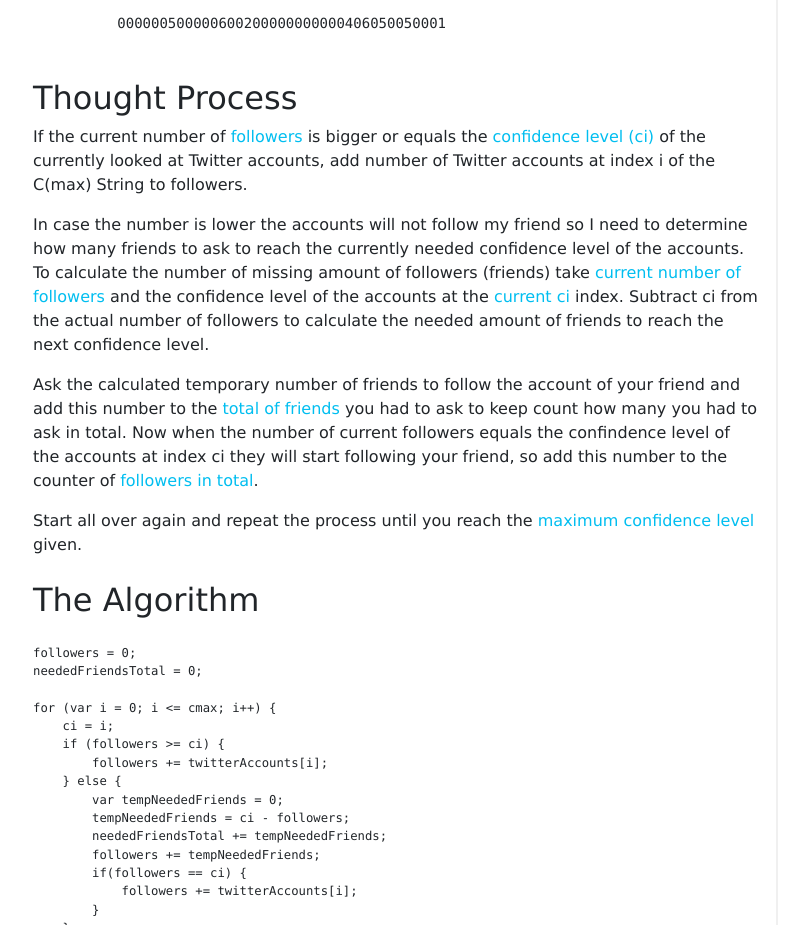
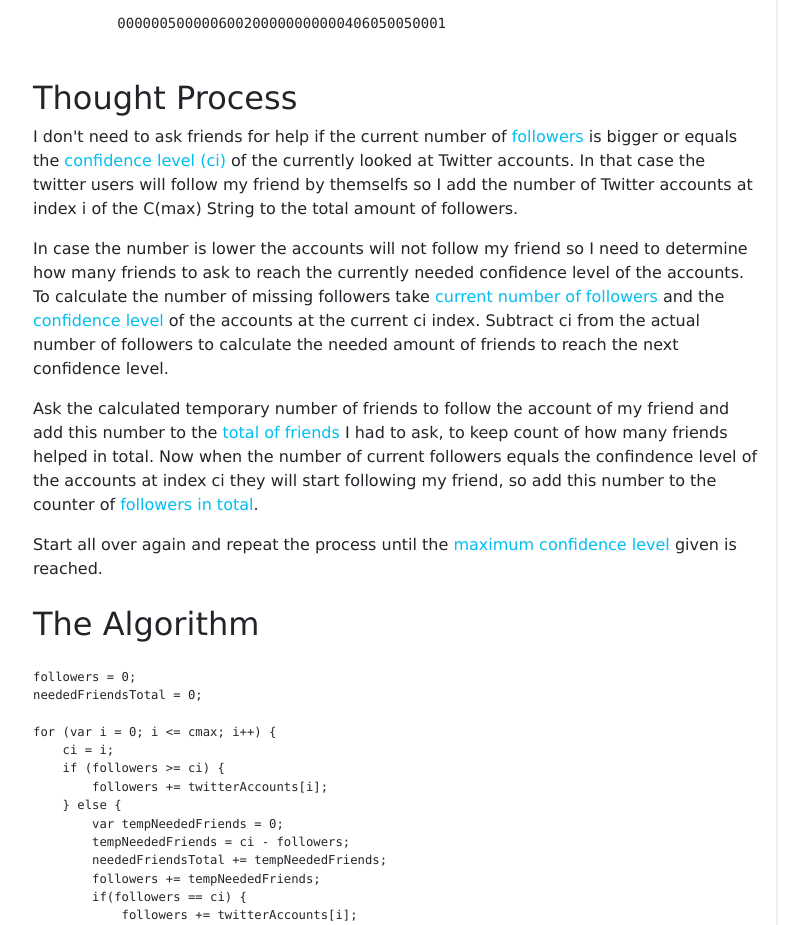
Before and after one commit to lindade/ebury-challenge, a plain HTML site: page index.html in a window 1280 px wide. Shown: the part 2920-3845 px from the top of the page, without its empty margins (52-861 px from the left). Drawn offline with nearby package versions, Linux system fonts and the light colour scheme.

Commit message:
edited text thought process

```diff
--- a/index.html
+++ b/index.html
@@ -149,27 +149,28 @@
 
           <h2 class="mt-4">Thought Process</h2>
           <p>
-            If the current number of <span class="text-blue">followers</span> is bigger or equals the <span
-              class="text-blue">confidence level (ci)</span> of the currently looked at Twitter
-            accounts, add number of Twitter accounts at index i of the C(max) String to followers.
+            I don't need to ask friends for help if the current number of <span class="text-blue">followers</span> is
+            bigger or equals the <span class="text-blue">confidence level (ci)</span> of the currently looked at Twitter
+            accounts. In that case the twitter users will follow my friend by themselfs so I add the number of Twitter
+            accounts at index i of the C(max) String to the total amount of followers.
           </p>
           <p>
             In case the number is lower the accounts will not follow my friend so I need to determine how many friends
             to ask to reach the currently needed confidence level of the accounts. To calculate the number of missing
-            amount of followers (friends) take <span class="text-blue">current number of followers</span> and the
-            confidence level of the accounts at the <span class="text-blue">current ci</span> index. Subtract ci from
+            followers take <span class="text-blue">current number of followers</span> and the
+            <span class="text-blue">confidence level</span> of the accounts at the current ci index. Subtract ci from
             the actual number of followers to calculate the needed amount of friends to reach the next confidence level.
           </p>
           <p>
-            Ask the calculated temporary number of friends to follow the account of your friend and add this number to
-            the <span class="text-blue">total of friends</span> you had to ask to keep count how many you had to ask in
-            total. Now when the number of current followers equals the confindence level of the accounts at index ci
-            they will start following your friend, so add this number to the counter of <span
-              class="text-blue">followers in total</span>.
+            Ask the calculated temporary number of friends to follow the account of my friend and add this number to
+            the <span class="text-blue">total of friends</span> I had to ask, to keep count of how many friends helped
+            in total. Now when the number of current followers equals the confindence level of the accounts at index ci
+            they will start following my friend, so add this number to the counter of <span class="text-blue">followers
+              in total</span>.
           </p>
           <p>
-            Start all over again and repeat the process until you reach the <span class="text-blue">maximum confidence
-              level</span> given.
+            Start all over again and repeat the process until the <span class="text-blue">maximum confidence
+              level</span> given is reached.
           </p>
 
           <h2 class="my-4">The Algorithm</h2>
```
Also changed, not shown: 1 other file.
